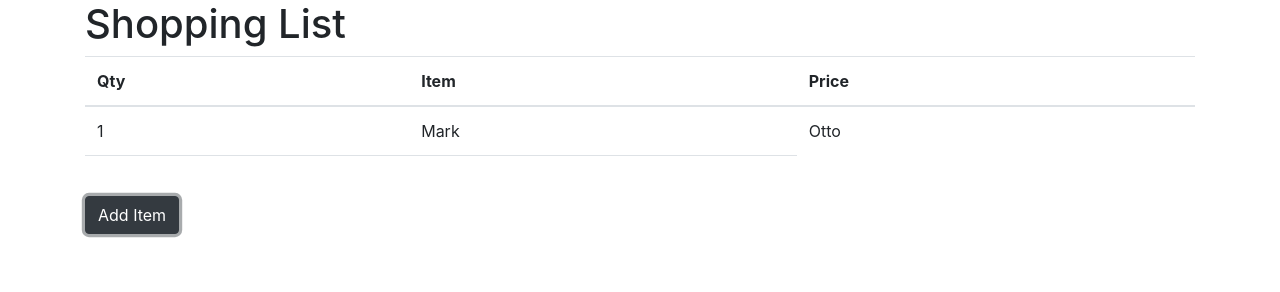
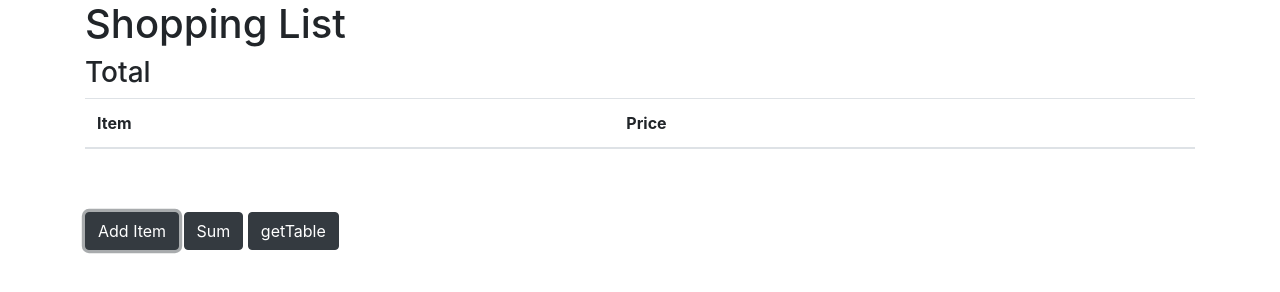
Before and after one commit to JulianKeller/shoppingList, a plain HTML site: page index.html in a window 1280 px wide. Both pictures are taken after a click on the button "Add Item". Drawn offline with nearby package versions, Linux system fonts and the light colour scheme.

Commit message:
Adding editable rows works, and localStorage works

```diff
--- a/index.html
+++ b/index.html
@@ -17,25 +17,26 @@
 <body>
 <div class="container">
   <h1>Shopping List</h1>
+  <h3 id="total">Total</h3>
 
 <table id="myTable" class="table">
   <thead>
   <tr>
-    <th scope="col">Qty</th>
     <th scope="col">Item</th>
     <th scope="col">Price</th>
   </tr>
   </thead>
   <tbody>
   <tr>
-    <td contenteditable="true" scope="row">1</td>
-    <td contenteditable="true">Mark</td>
-    <td contenteditable="true">Otto</td>
+    <!--<td contenteditable="true">Alpha</td>-->
+    <!--<td contenteditable="true">10</td>-->
   </tr>
   </tbody>
 </table>
 
   <button onclick="addRow()" type="button" class="btn btn-dark">Add Item</button>
+  <button onclick="sumColumn()" type="button" class="btn btn-dark">Sum</button>
+  <button onclick="getTable()" type="button" class="btn btn-dark">getTable</button>
 
 
 </div>
--- a/list.js
+++ b/list.js
@@ -1,12 +1,88 @@
 
-// Add row to javascript
+// Add editable row and 2 columns to table
 function addRow() {
-  var table = document.getElementById("myTable");
-  var row = table.insertRow(-1);
-  var cell1 = row.insertCell(-1);
-  var cell2 = row.insertCell(1);
-  var cell3 = row.insertCell(3);
-  cell1.innerHTML = "NEW CELL1";
-  cell2.innerHTML = "NEW CELL2";
-  cell3.innerHTML = "NEW CELL3";
+  const table = document.getElementById("myTable");
+  const row = table.insertRow(-1);    // add rows to the end of the table
+  const item = row.insertCell(0);
+  const price = row.insertCell(1);
+
+  // default cell descriptions
+  // item.innerHTML = "Item";
+  // price.innerHTML = "$";
+
+  // Make new rows editable
+  item.setAttribute('contenteditable', 'true');
+  price.setAttribute('contenteditable', 'true');
 }
+
+
+// Calculate the total of the price column
+function sumColumn() {
+  saveList();
+  let sum = 0;
+  const table = document.getElementById("myTable");
+  for (let i = 1; i < table.rows.length; i++) {
+    console.log(table.rows[i].cells[1].innerHTML);
+    const value = parseInt(table.rows[i].cells[1].innerHTML);   // check for empty prices
+    if (isNaN(value)){
+      continue;
+    }
+    sum += value;
+  }
+  document.getElementById('total').innerHTML = 'Total $' + sum; // display the total on the page
+  return sum;
+}
+
+// Save table values in localstorage
+function saveList(){
+  // check browser support
+  if (typeof (Storage) === "undefined") {
+    return;
+  }
+  const table = document.getElementById("myTable");
+
+  let tableArray = [];
+
+  // store table
+  for (let i = 1; i < table.rows.length; i++) {
+    tableArray[i] = new Array(2);
+
+    tableArray[i][0] = table.rows[i].cells[0].innerHTML;
+    tableArray[i][1] = parseInt(table.rows[i].cells[1].innerHTML);
+
+    // console.log('item ' + tableArray[i][0]);
+    // console.log('price ' + tableArray[i][1]);
+  }
+  localStorage.setItem('table', JSON.stringify(tableArray));
+}
+
+
+// get table values from localstorage
+function getTable(){
+  // check browser support
+  if (typeof (Storage) === "undefined") {
+    return;
+  }
+  const table = document.getElementById("myTable");
+
+  console.log("table length " + table.rows.length);
+
+  let storageList = JSON.parse(localStorage.getItem('table'));
+  console.log(storageList);
+
+  // restore table
+  for (let i = 1; i < storageList.length; i++) {
+    const row = table.insertRow(-1);    // add rows to the end of the table
+    const item = row.insertCell(0);
+    const price = row.insertCell(1);
+
+    // default cell descriptions
+    item.innerHTML = storageList[i][0];
+    console.log("Storage List" + storageList[i]);
+    price.innerHTML = storageList[i][1];
+
+    // Make new rows editable
+    item.setAttribute('contenteditable', 'true');
+    price.setAttribute('contenteditable', 'true');
+  }
+}
```
Also changed, not shown: style.css (line endings or trailing spaces), 1 other file.
